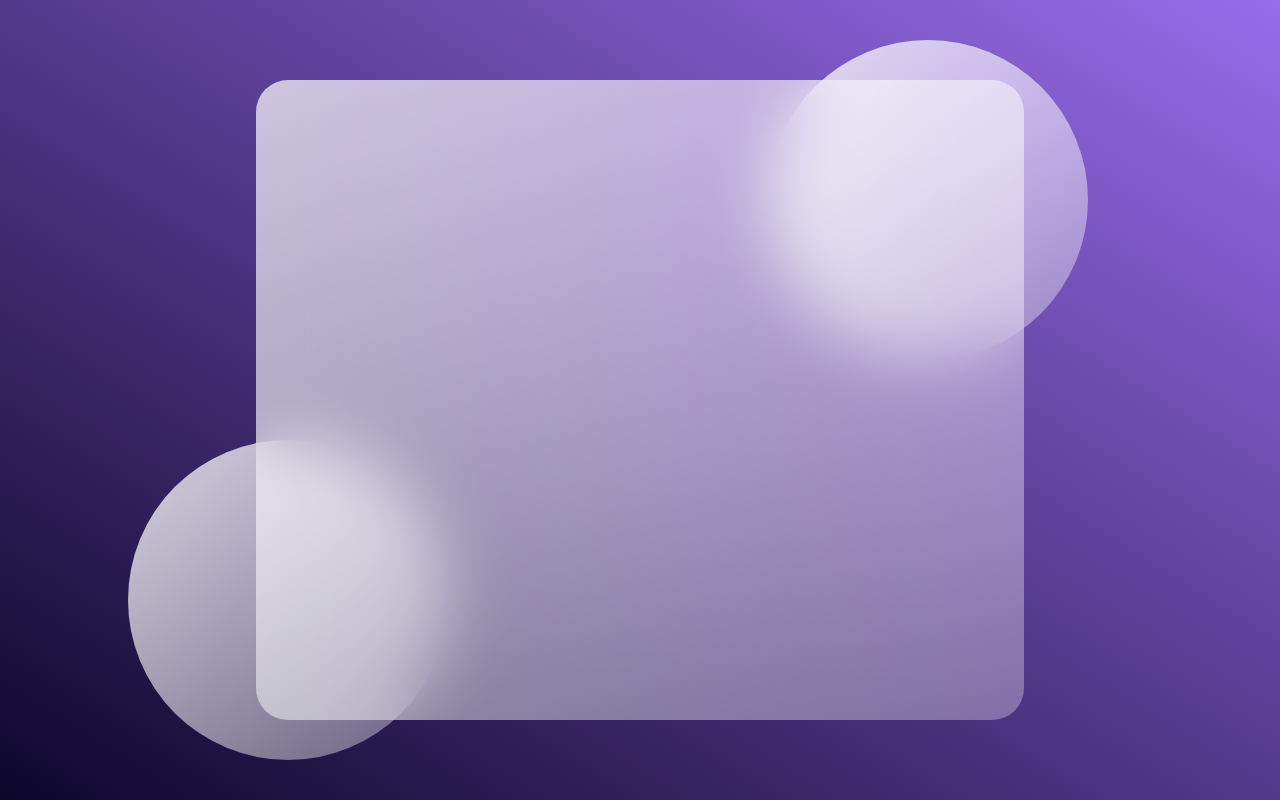
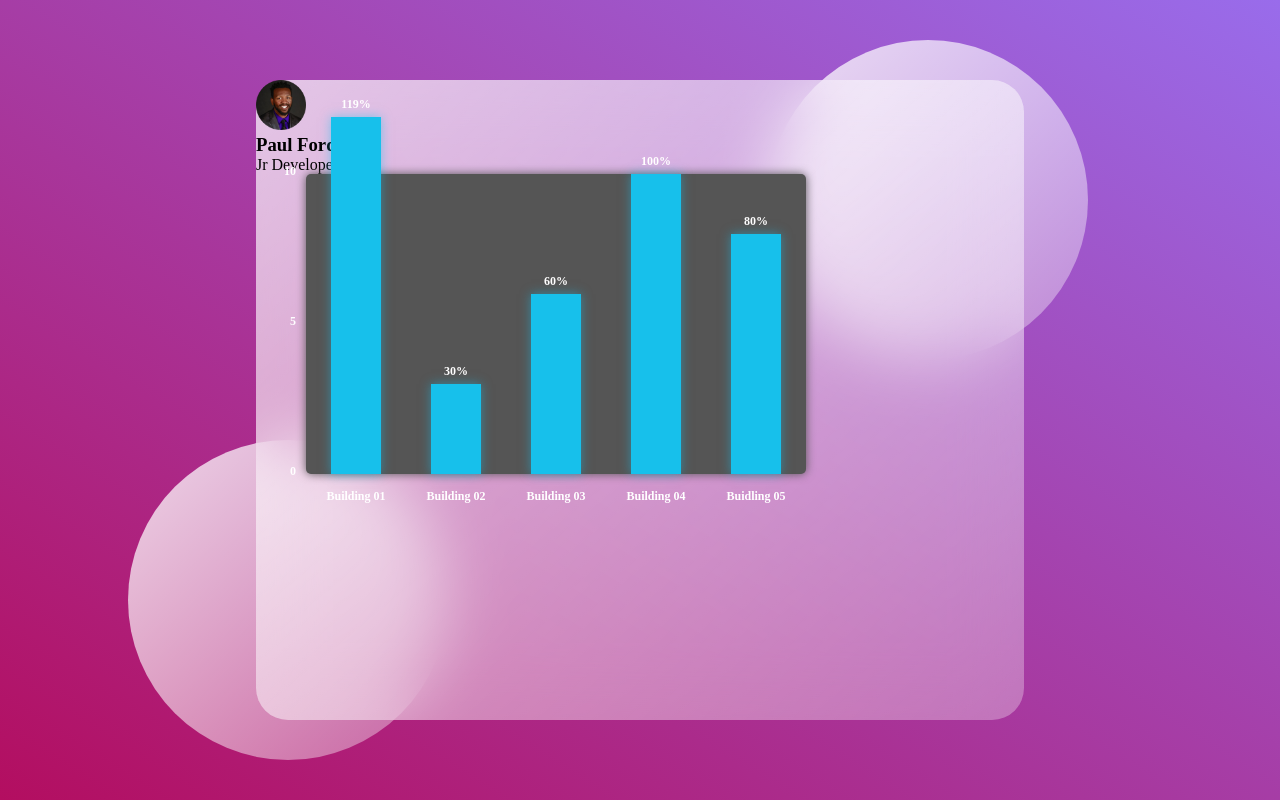
Before and after one commit to applicationsbypaul/HTMLJSCSS, a plain HTML site: page index.html in a window 1280 px wide. Drawn offline with nearby package versions, Linux system fonts and the light colour scheme.

Commit message:
committing so i can transfer new laptop

```diff
--- a/index.html
+++ b/index.html
@@ -1,18 +1,68 @@
 <!DOCTYPE html>
 <html lang="en">
+
 <head>
     <link rel="stylesheet" href="style.css">
     <meta charset="UTF-8">
     <meta name="viewport" content="width=device-width, initial-scale=1.0">
     <title>Resume Site</title>
+    <script src="https://cdnjs.cloudflare.com/ajax/libs/jquery/3.4.1/jquery.min.js" charset="utf-8"></script>
 </head>
+
 <body>
     <main>
         <section class="glass">
+            <div class="dasboard">
+                <div class="user">
+                    <img src="./images/avatar.png" style="width: 50px; height: auto;" alt="">
+                    <h3>Paul Ford</h3>
+                    <p>Jr Developer</p>
+                </div>
+                <!--chart start-->
+                <div class="chart">
+                    <ul class="numbers">
+                        <li><span>10</span></li>
+                        <li><span>5</span></li>
+                        <li><span>0</span></li>
+                    </ul>
+                    <ul class="bars">
+                        <li>
+                            <div class="bar" data-percentage="119"></div><span>Building 01</span>
 
+                        </li>
+                        <li>
+                            <div class="bar" data-percentage="30"></div><span>Building 02</span>
+                        </li>
+                        <li>
+                            <div class="bar" data-percentage="60"></div><span>Building 03</span>
+                        </li>
+                        <li>
+                            <div class="bar" data-percentage="100"></div><span>Building 04</span>
+                        </li>
+                        <li>
+                            <div class="bar" data-percentage="80"></div><span>Buidling 05</span>
+                        </li>
+                    </ul>
+                </div>
+                <!--chart end-->
+                <div class="links">
+                    <div class="link">
+                    </div>
+                </div>
+            </div>
         </section>
     </main>
     <div class="circle1"></div>
     <div class="circle2"></div>
 </body>
+<script type="text/javascript">
+    $(function () {
+        $('.bars li .bar').each(function (key, bar) {
+            var percentage = $(this).data('percentage');
+            $(this).animate({
+                'height': percentage + '%'
+            }, 1000);
+        });
+    });
+</script>
 </html>
--- a/style.css
+++ b/style.css
@@ -5,10 +5,11 @@
 }
 /*
 #65dfc9,#6cdbeb
+#0d072b,#996ceb
 */
 main{
     min-height: 100vh;
-    background: linear-gradient(to right top, #0d072b,#996ceb);
+    background: linear-gradient(to right top, #b30e60,#996ceb);
     display: flex;
     align-items: center;
     justify-content: center;
@@ -51,3 +52,93 @@ main{
     bottom: 5%;
     left: 10%;
 }
+
+.dashboard{
+    flex: 1;
+    display: flex;
+}
+
+.chart{
+    width: 600px;
+    height: 300px;
+    display: block;
+  }
+
+  .numbers{
+    color: #fff;
+    margin: 0;
+    padding: 0;
+    width: 50px;
+    height: 100%;
+    display: inline-block;
+    float: left;
+  }
+
+  .numbers li{
+    list-style: none;
+    height: 150px;
+    position: relative;
+    bottom: 145px;
+  }
+
+  .numbers span{
+    font-size: 12px;
+    font-weight: 600;
+    position: absolute;
+    bottom: 0;
+    right: 10px;
+  }
+
+  .bars{
+    color: #fff;
+    font-size: 12px;
+    font-weight: 600;
+    background: #555;
+    margin: 0;
+    padding: 0;
+    display: inline-block;
+    width: 500px;
+    height: 300px;
+    box-shadow: 0 0 10px 0 #555;
+    border-radius: 5px;
+  }
+
+  .bars li{
+    display: table-cell;
+    width: 100px;
+    height: 300px;
+    position: relative;
+  }
+
+  .bars span{
+    width: 100%;
+    position: absolute;
+    bottom: -30px;
+    text-align: center;
+  }
+
+  .bars .bar{
+    display: block;
+    background: #17C0EB;
+    width: 50px;
+    position: absolute;
+    bottom: 0;
+    margin-left: 25px;
+    text-align: center;
+    box-shadow: 0 0 10px 0 rgba(23, 192, 235, 0.5);
+    transition: 0.5s;
+    transition-property: background, box-shadow;
+  }
+
+  .bars .bar:hover{
+    background: #55EFC4;
+    box-shadow: 0 0 10px 0 rgba(85, 239, 196, 0.5);
+    cursor: pointer;
+  }
+
+  .bars .bar:before{
+    color: #fff;
+    content: attr(data-percentage) '%';
+    position: relative;
+    bottom: 20px;
+  }
```
Also changed, not shown: images/avatar.png (added), images/profile_avatar.png (added).
